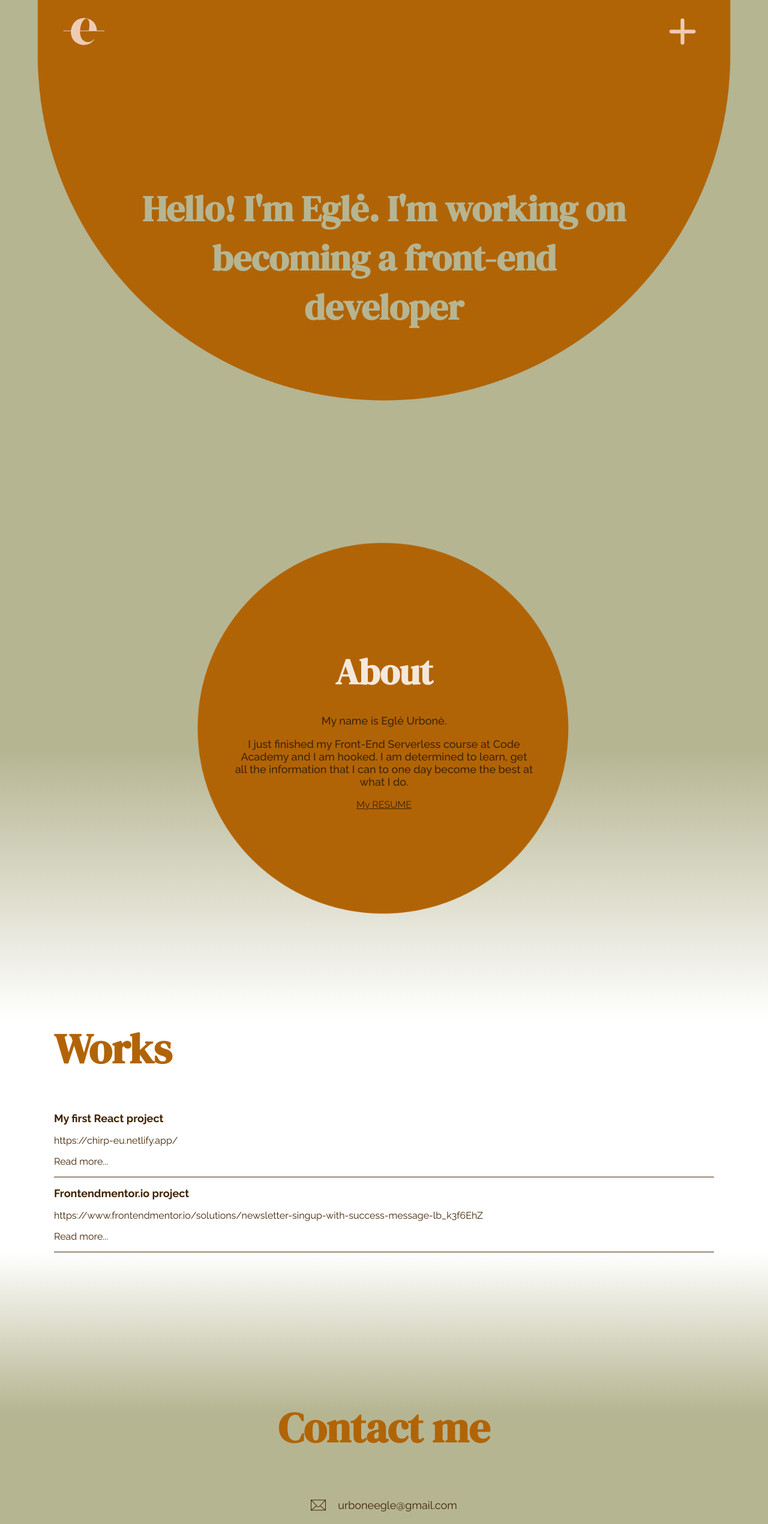
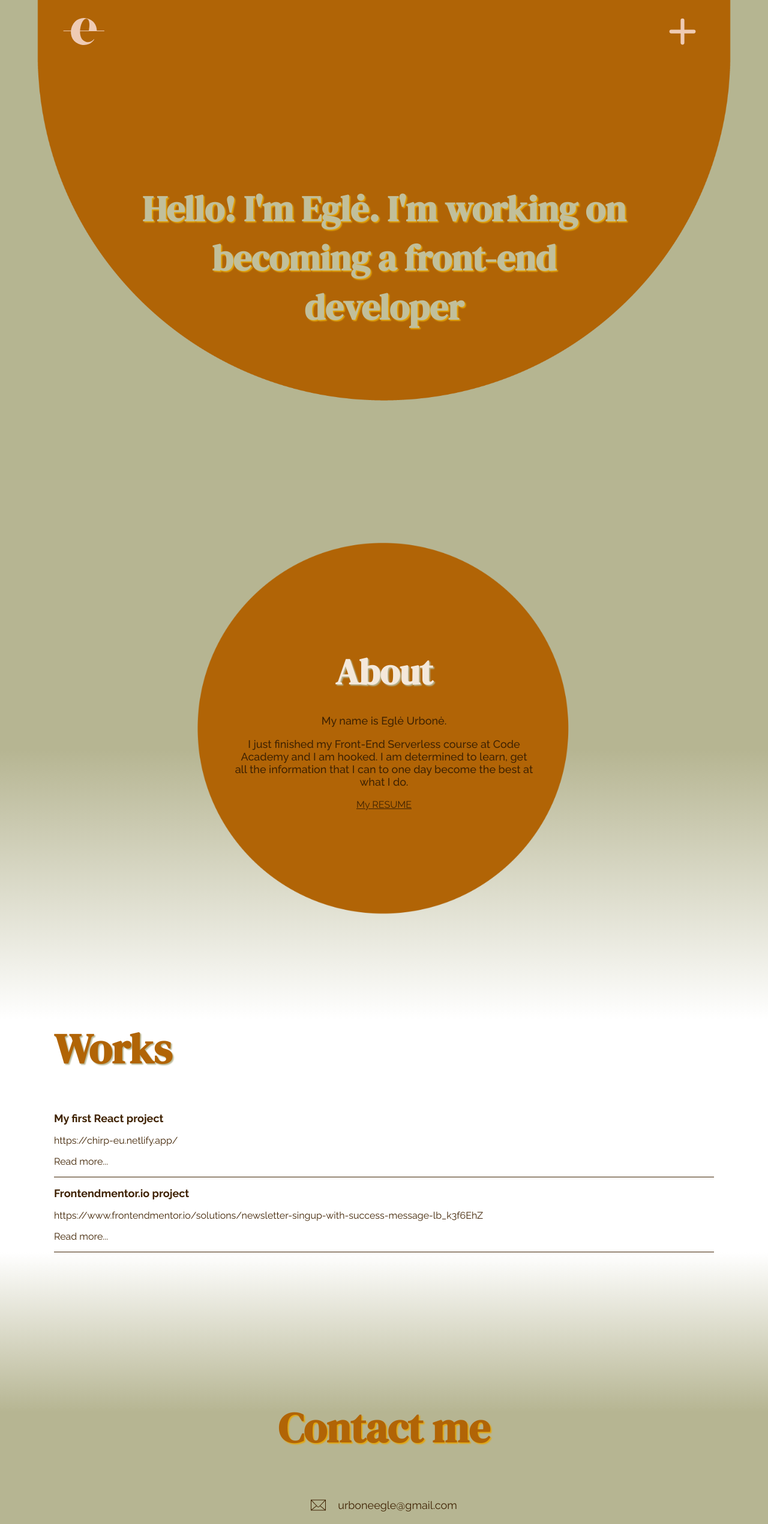
Before and after one commit to EgleUrbone/Mano_portfolio, a React (Vite) app: page / in a window 1280 px wide. Shown: the top 2541 px of the page at 60% size. Built offline with nearby package versions, Linux system fonts and the light colour scheme.

Commit message:
text shadow

```diff
--- a/src/App.css
+++ b/src/App.css
@@ -12,7 +12,7 @@ html {
   --second: #b6b592;
   --third: #efcbb4;
   --fourth: #f4e8db;
-  --fifth: #bf9425;
+  --fifth: #e3a60c;
   --text: #3f2202;
 }
 
--- a/src/components/layout/Header.module.css
+++ b/src/components/layout/Header.module.css
@@ -21,7 +21,6 @@
   border: none;
   height: 50px;
   z-index: 110;
-  fill: #b6b592;
   cursor: pointer;
 }
 
@@ -49,9 +48,10 @@
 }
 
 .mainLine {
-  color: #b6b592;
+  color: #c1bf9b;
   font-family: 'DM Serif Display', serif;
   font-size: 40px;
+  text-shadow: 2px 2px 2px var(--fifth);
 }
 
 .arrow {
--- a/src/components/layout/MenuOverlay.module.css
+++ b/src/components/layout/MenuOverlay.module.css
@@ -36,6 +36,7 @@
   font-size: 50px;
   color: var(--primary);
   transition: 0.4s;
+  text-shadow: 2px 1px 2px #b16406b1;
 }
 
 .liItem:hover {
--- a/src/components/pages/About.module.css
+++ b/src/components/pages/About.module.css
@@ -40,6 +40,7 @@
   font-size: 50px;
   color: var(--fourth);
   margin-bottom: 30px;
+  text-shadow: 2px 2px 2px var(--second);
 }
 
 .aboutText {
--- a/src/components/pages/ContactPage.module.css
+++ b/src/components/pages/ContactPage.module.css
@@ -27,6 +27,7 @@
   font-family: 'DM Serif Display', serif;
   font-size: 50px;
   color: var(--first);
+  text-shadow: 2px 2px 2px var(--fifth);
 }
 
 .contactList {
--- a/src/components/pages/Works.module.css
+++ b/src/components/pages/Works.module.css
@@ -17,6 +17,7 @@
   font-family: 'DM Serif Display', serif;
   font-size: 50px;
   color: var(--first);
+  text-shadow: 2px 2px 2px var(--second);
 }
 
 @media screen and (min-width: 768px) {
```
